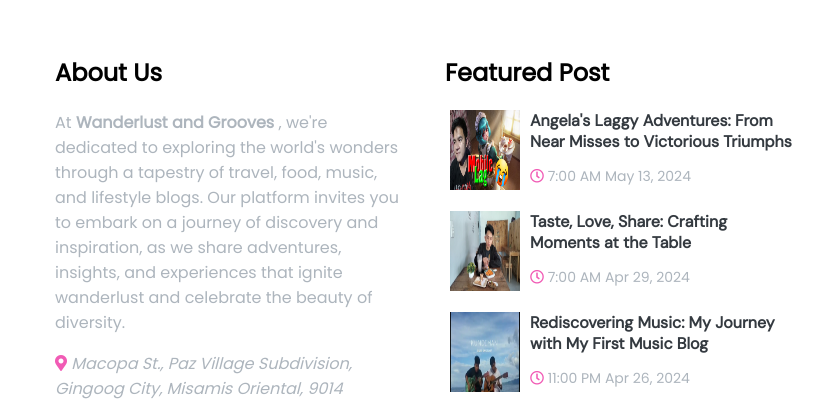
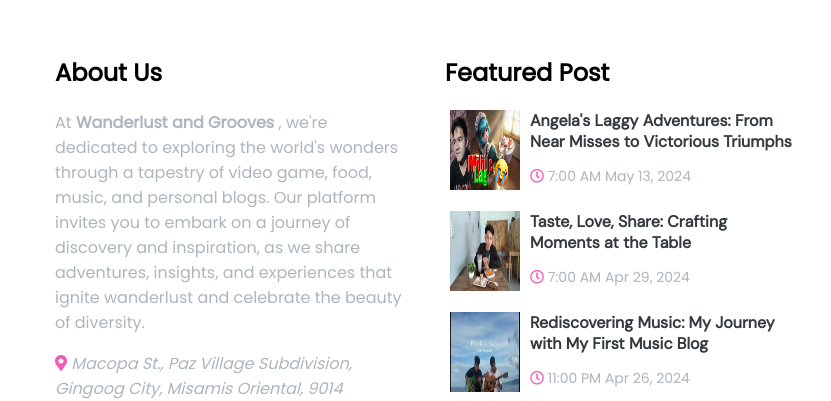
Before and after one commit to ElpedianPaje/Wanderlust-and-Grooves-Blog-Website, a plain HTML site: page contact.html in a window 1280 px wide. Shown: the part 1327-1728 px from the top of the page, 0-831 px from the left. Drawn offline with nearby package versions, Linux system fonts and the light colour scheme.

Commit message:
Wanderlust and Grooves Multi Blog Website

```diff
--- a/contact.html
+++ b/contact.html
@@ -143,7 +143,7 @@
 
                             <div class="secondary-title text-secondary">
                                 <p class="mt-2 ">
-                                    At <b> Wanderlust and Grooves </b>, we're dedicated to exploring the world's wonders through a tapestry of travel, food, music, and lifestyle blogs. Our platform invites you to embark on a journey of discovery and inspiration, as we share adventures, insights, and experiences that ignite wanderlust and celebrate the beauty of diversity.
+                                    At <b> Wanderlust and Grooves </b>, we're dedicated to exploring the world's wonders through a tapestry of video game, food, music, and personal blogs. Our platform invites you to embark on a journey of discovery and inspiration, as we share adventures, insights, and experiences that ignite wanderlust and celebrate the beauty of diversity.
                                 </p>
 
                                 <address>
```
Also changed, not shown: food.html (line endings or trailing spaces), music.html (line endings or trailing spaces), personal.html (line endings or trailing spaces), video game.html (line endings or trailing spaces).
